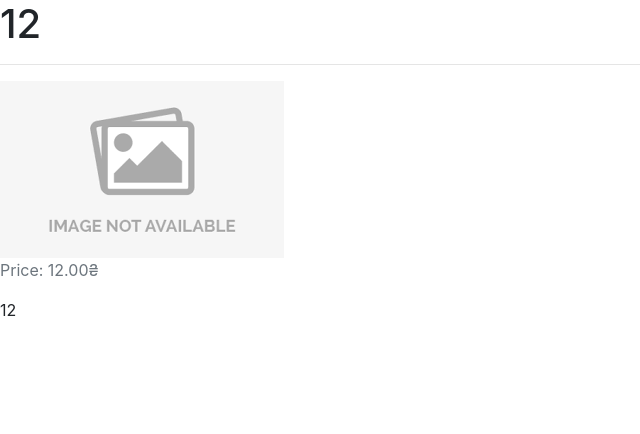
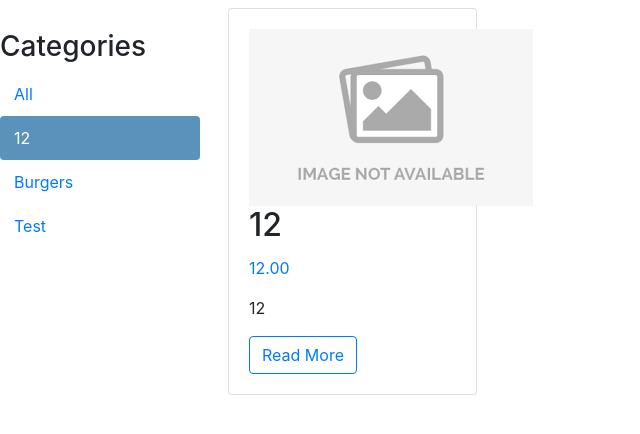
Before and after one commit to DmytroBerezhanskiy/Diplom, a Django app: page /12/ in a window 1280 px wide. Shown: the part 56-490 px from the top of the page, without its empty margins (0-640 px from the left). Run offline with Django 3.2, Linux system fonts and the light colour scheme; data comes from the database, SQL or seed files in the repository; both versions use the stored data as it was after the commit; some libraries are stand-ins or nearby versions.

Commit message:
worked list category and changed ProductListView

```diff
--- a/foodshop/shop/urls.py
+++ b/foodshop/shop/urls.py
@@ -2,9 +2,13 @@
 
 from django.urls import path
 from .views import ProductListView, ProductDetailView
+from . import views
 
 
 urlpatterns = [
-    path("", ProductListView.as_view()),
-    path('<slug:slug>/', ProductDetailView.as_view(), name='product_detail')
+    # path("", ProductListView.as_view()),
+
+    path('', ProductListView.as_view(), name='product_list'),
+    path('<slug:category_slug>/', ProductListView.product_list_by_category, name='product_list_by_category'),
+    path('product/<slug:slug>/', ProductDetailView.as_view(), name='product_detail')
 ]
--- a/foodshop/shop/views.py
+++ b/foodshop/shop/views.py
@@ -13,6 +13,18 @@
         context['categories'] = Category.objects.all()
         return context
 
+    def product_list_by_category(request, category_slug=None):
+        category = None
+        categories = Category.objects.all()
+        products = Product.objects.available()
+        if category_slug:
+            category = Category.objects.get(slug=category_slug)
+            products = products.filter(category=category)
+        return render(request, 'shop/index.html',
+                      {'product_list': products,
+                       'category': category,
+                       'categories': categories})
+
 
 class ProductDetailView(DetailView):
     model = Product
--- a/foodshop/templates/shop/index.html
+++ b/foodshop/templates/shop/index.html
@@ -4,15 +4,46 @@
 </head>
 {% block context %}
 <body>
+<style>
+    #sidebar {
+    width:220px;
+    padding:30px 20px 0 0;
+    float:left;
+    }
+
+    #sidebar ul{
+        margin:0;
+        padding:0;
+    }
+
+    #sidebar ul li {
+        margin:0;
+        list-style:none;
+        padding:10px 14px;
+    }
+
+    #sidebar ul li a {
+        display:block;
+    }
+
+    #sidebar ul li.selected {
+        background:#5993bb;
+        border-radius:4px;
+    }
+
+    #sidebar ul li.selected a {
+        color:#fff;
+    }
+</style>
 <div id="sidebar">
         <h3>Categories</h3>
         <ul>
             <li {% if not category %}class="selected"{% endif %}>
-                <a href="">All</a>
+                <a href="http://127.0.0.1:8000">All</a>
             </li>
             {% for c in categories %}
                 <li {% if category.slug == c.slug %}class="selected"{% endif %}>
-                    <a href=" ">{{ c.name }}</a>
+                    <a href="http://127.0.0.1:8000/{{ c.slug }}/">{{ c.name }}</a>
                 </li>
             {% endfor %}
         </ul>
--- a/foodshop/templates/shop/product_detail.html
+++ b/foodshop/templates/shop/product_detail.html
@@ -13,6 +13,7 @@
     <hr/>
     <img src="{{ product.image.url }}">
     <p class="blog-post-meta text-secondary">Price: {{ product.price }}₴</p>
+    <p>{{ product.description }}</p>
     <p>{{ object.category|safe }}</p>
   </div>
 {% endblock %}
```
Also changed, not shown: foodshop/db.sqlite3.
